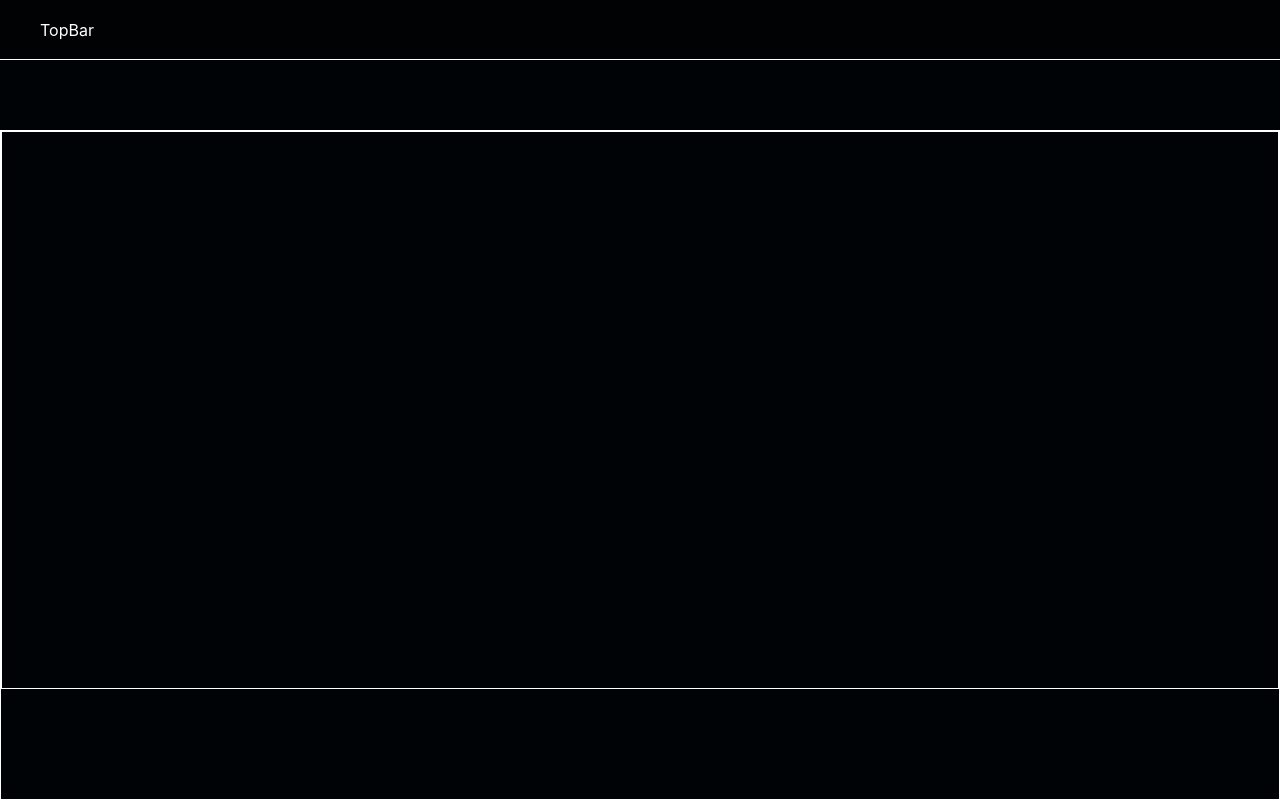
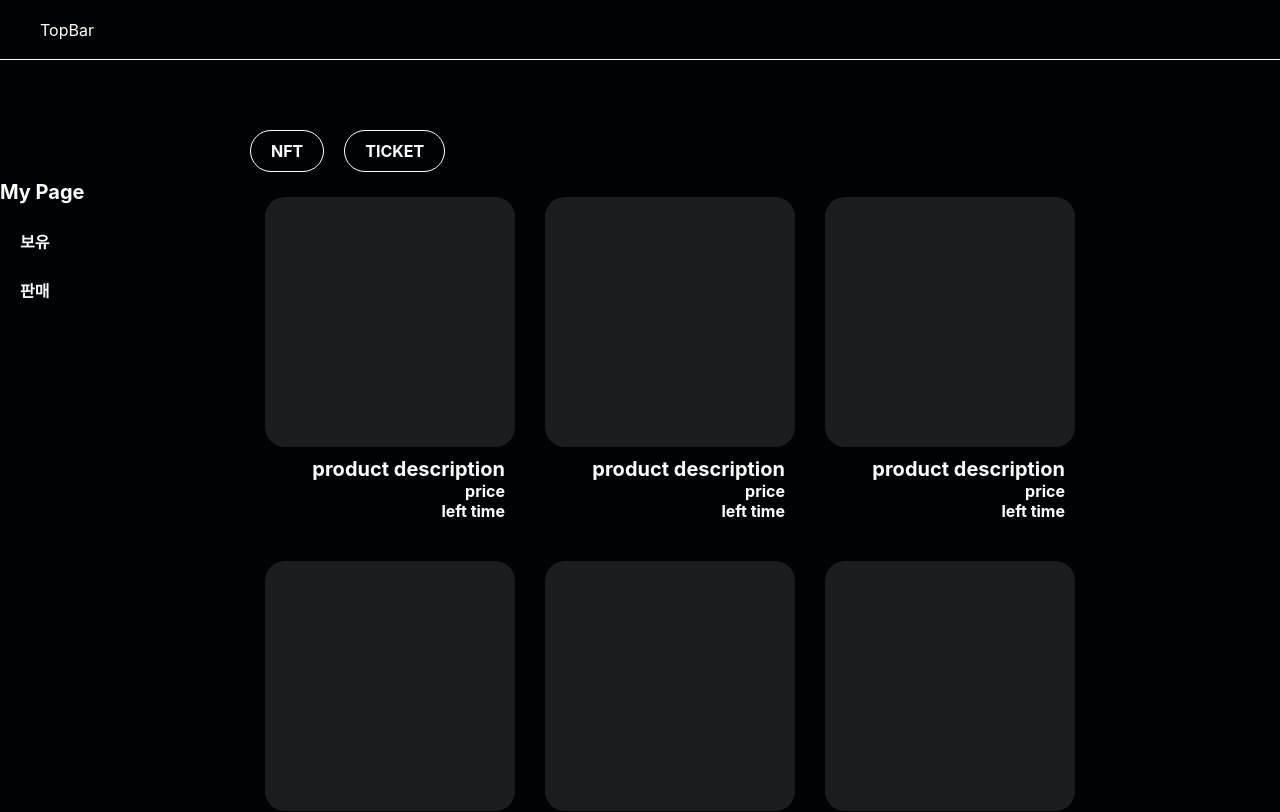
Before and after one commit to TeTedo/NFT_lottery, a React (Create React App) app in the folder front/: page /mypage in a window 1280 px wide. Shown: the top 812 px of the page. Built offline with nearby package versions, Linux system fonts and the light colour scheme.

Commit message:
프론트 작업물

```diff
--- a/front/src/pages/MyPage/index.js
+++ b/front/src/pages/MyPage/index.js
@@ -1,14 +1,24 @@
 import React from "react";
-import { Container, Contents } from "./styles";
+import { Container, Contents , Left,Right} from "./styles";
+import ProductList from "components/Main/ProductList";
 
 function MyPage() {
   return (
     <>
       <Container>
         <Contents.Container>
-            <Contents.Menu>
-
-            </Contents.Menu>
+                <Left.Container>
+                  <Left.Title>My Page</Left.Title>
+                  <Left.Content>보유</Left.Content>
+                  <Left.Content>판매</Left.Content>
+                </Left.Container>
+                <Right.Container>
+                    <Right.Menu>
+                      <Right.Item>NFT</Right.Item>
+                      <Right.Item>TICKET</Right.Item>
+                    </Right.Menu>
+                    <ProductList />
+                </Right.Container>
         </Contents.Container>
       </Container>
     </>
--- a/front/src/pages/MyPage/styles.js
+++ b/front/src/pages/MyPage/styles.js
@@ -12,7 +12,7 @@ const Container = styled.div`
 `;
 const Contents = {
   Container: styled.div`
-    border: 1px solid white;
+    /* border: 1px solid white; */
     margin-top: 130px;
     width: 1400px;
     padding-bottom: 110px;
@@ -23,10 +23,46 @@ const Contents = {
     width: 300px;
     border: 1px solid white;
   `,
+};
+const Left ={
+  Container : styled.div`
+
+  width: 250px;
+  height: 100%;
+  display: flex;
+  flex-direction: column;
+  gap: 25px;
+  `,
+  Title : styled.div`
+  margin-top: 50px;
+  color: ${colors.white};
+  font-size: 20px;
+  `,
+  Content : styled.div`
+  margin-left: 20px;
+  color: ${colors.white};
+  font-size: 16px;
+  `
+
+
+}
+const Right ={
+  Container: styled.div`
+  height: 100%;
+  flex: 1;
+  `,
   Menu: styled.div`
-    flex: 1;
-    width: 300px;
-    border: 1px solid white;
+  display: flex;
+  gap: 20px;
+  padding-bottom: 25px;
   `,
-};
-export { Container, Contents };
+  Item: styled.div`
+  font-size: 16px;
+  border: 1px solid white;
+  padding: 10px 20px;
+  border-radius: 30px;
+  color: ${colors.white};
+  `
+}
+
+export { Container, Contents , Left, Right};
```
